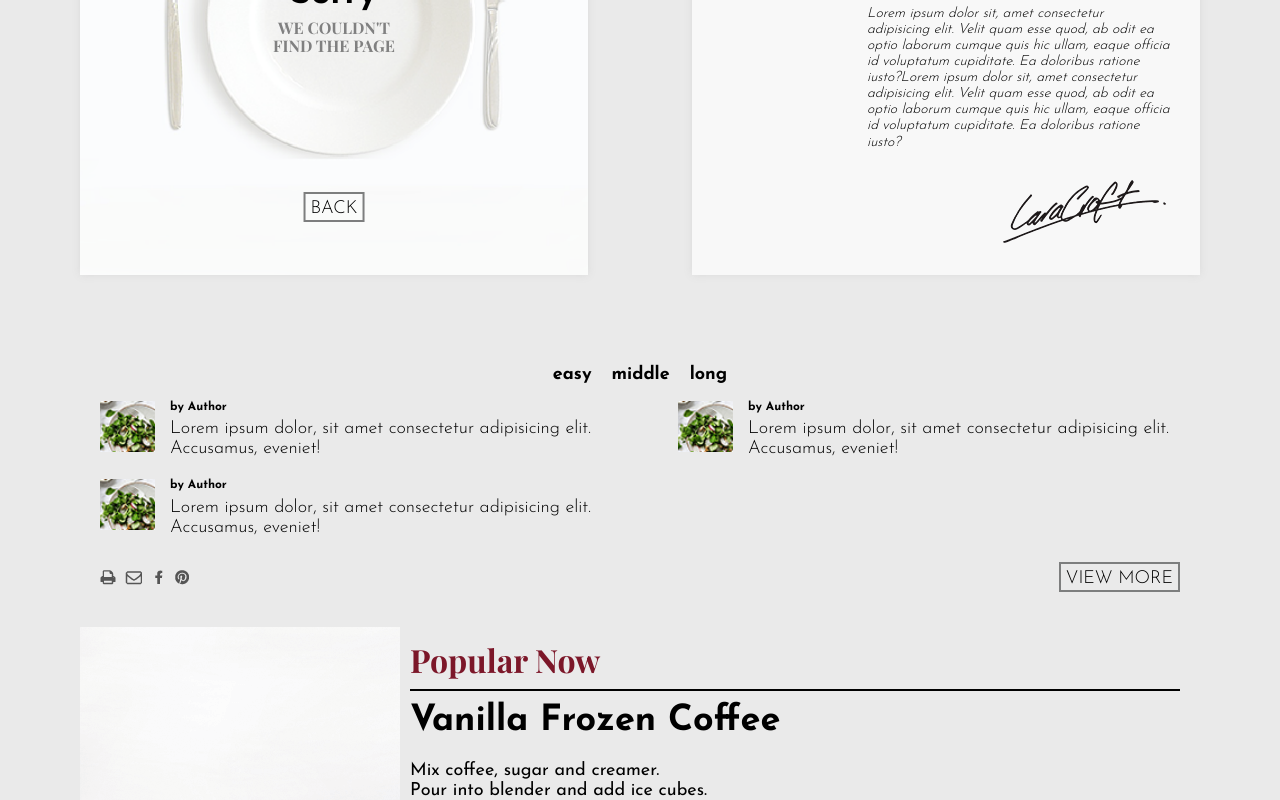
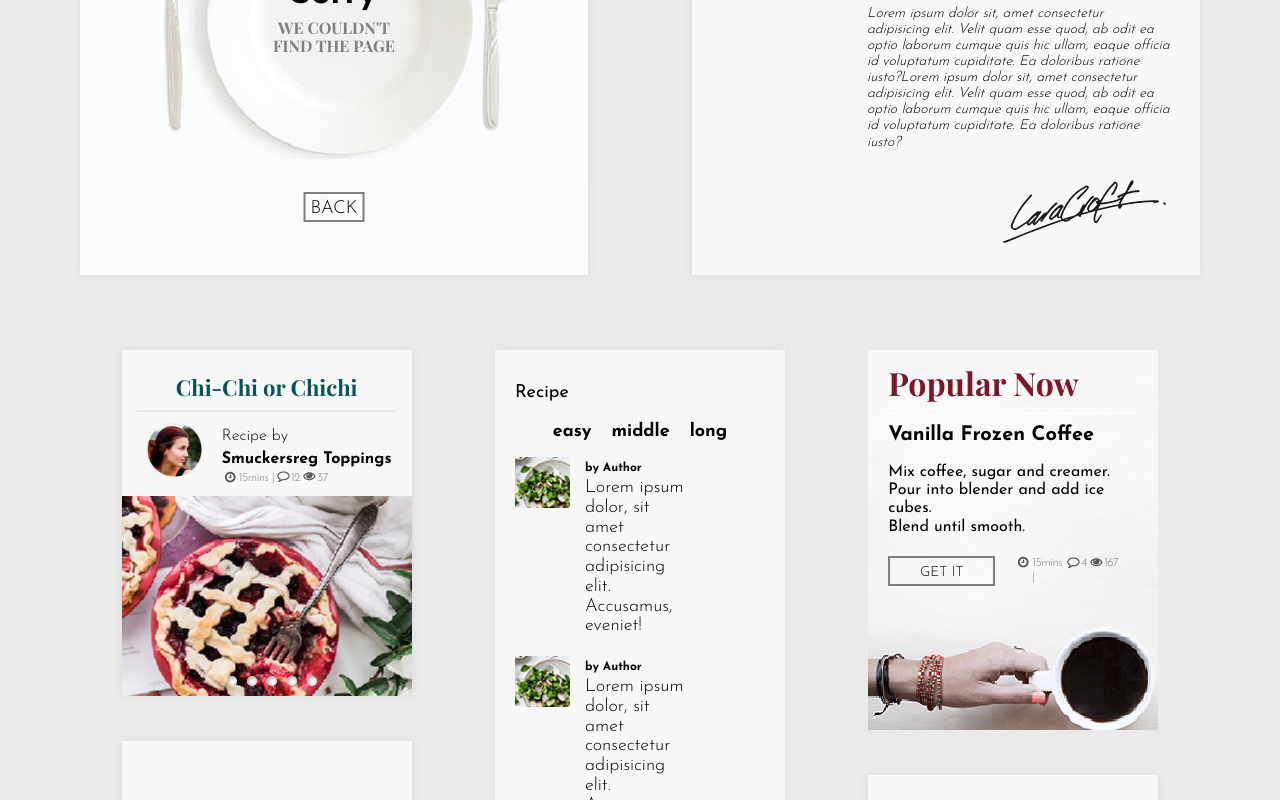
Before and after one commit to Pavel-Yarakhovich/Lemon, a website: page app/index.html in a window 1280 px wide. Shown: the part 2000-2800 px from the top of the page. Drawn offline with nearby package versions, Linux system fonts and the light colour scheme.

Commit message:
styles are updated

```diff
--- a/app/index.html
+++ b/app/index.html
@@ -45,12 +45,12 @@
 				<p class="main__get-it-recipe-item-content">Lorem, ipsum dolor sit amet consectetur adipisicing elit. Eos, ratione quod ex nulla soluta laudantium neque fuga qui quasi! Voluptas explicabo provident temporibus deleniti sit itaque dolore necessitatibus nostrum reiciendis?</p>
 			</article>
 			<button class="main__get-it-recipe-button" title="Get it recipe">get it recipe</button>
-						<div class="main__get-it-recipe-toggles">
-								<span class="main__get-it-recipe-toggle"></span>
-								<span class="main__get-it-recipe-toggle"></span>
-								<span class="main__get-it-recipe-toggle"></span>
-								<span class="main__get-it-recipe-toggle"></span>
-								<span class="main__get-it-recipe-toggle"></span>
+			<div class="main__get-it-recipe-toggles toggles">
+				<span class="toggle"></span>
+				<span class="toggle"></span>
+				<span class="toggle"></span>
+				<span class="toggle"></span>
+				<span class="toggle"></span>
 			</div>
 		</section>
 		<section class="main__recipe-gallery box-style">
@@ -124,7 +124,37 @@
 				</div>
 			</article>
 		</section>
-				<section class="main__recipes-list">
+		<section class="main__multipager">
+			<div class="main__miltipager-container">
+				<article class="main__small-recipe box-style">
+					<div class="main__small-recipe-inner">
+						<p class="main__small-recipe-title">Chi-Chi or Chichi</p>
+						<div class="main__small-recipe-description">
+							<img class="main__small-recipe-author-photo" src="img/author-photo.png" alt="Author" width="55" height="55"/>
+							<span class="main__small-recipe-recipe-by">Recipe by</span>
+							<span class="main__small-recipe-author">Smuckersreg Toppings</span>
+							<div class="main__small-recipe-information information">
+								<p class="information__cooking-time">15mins |</p>
+								<p class="information__comments">12</p>
+								<p class="information__views">37</p>
+							</div>
+						</div>
+					</div>
+					<div class="main__small-recipe-illustration"></div>
+					<div class="main__small-recipe-toggles toggles">
+						<span class="toggle"></span>
+						<span class="toggle"></span>
+						<span class="toggle"></span>
+						<span class="toggle"></span>
+						<span class="toggle"></span>
+					</div>
+				</article>
+				<article class="main__target box-style">
+				</article>
+			</div>
+			<div class="main__miltipager-container">
+				<article class="main__recipes-list box-style">
+					<p class="main__recipes-list-title">Recipe</p>
 					<div class="main__recipes-list-toggle">
 						<input type="checkbox" name="difficulty" value="easy" id="easy">
 						<input type="checkbox" name="difficulty" value="middle" id="middle">
@@ -135,15 +165,15 @@
 					</div>
 					<div class="main__recipes-list-easy-items">
 						<div class="main__recipes-list-item">
-										<p class="main__recipes-list-item-author">by Author</p>
+							<span class="main__recipes-list-item-author">by Author</span>
 							<p class="main__recipes-list-item-description">Lorem ipsum dolor, sit amet consectetur adipisicing elit. Accusamus, eveniet!</p>
 						</div>
 						<div class="main__recipes-list-item">
-									<p class="main__recipes-list-item-author">by Author</p>
+							<span class="main__recipes-list-item-author">by Author</span>
 							<p class="main__recipes-list-item-description">Lorem ipsum dolor, sit amet consectetur adipisicing elit. Accusamus, eveniet!</p>
 						</div>
 						<div class="main__recipes-list-item">
-									<p class="main__recipes-list-item-author">by Author</p>
+							<span class="main__recipes-list-item-author">by Author</span>
 							<p class="main__recipes-list-item-description">Lorem ipsum dolor, sit amet consectetur adipisicing elit. Accusamus, eveniet!</p>
 						</div>
 					</div>
@@ -154,10 +184,14 @@
 						<a class="main__recipes-list-user-actions-link fourth-action" href="#" target="_self" title="Pinterest">pinterest</a>
 					</div>
 					<button class="main__recipes-list-view-more-btn button">view more</button>
-				</section>
-				<section class="main__popular-now">
+				</article>
+				<article class="main__tags box-style"></article>
+				<article class="main__calendar box-style"></article>
+			</div>
+			<div class="main__miltipager-container">
+				<article class="main__popular-now">
 					<span class="main__popular-now-title">Popular Now</span>
-						<article class="main__popular-now-item">
+					<div class="main__popular-now-item">
 						<h1 class="main__popular-now-item-title">Vanilla Frozen Coffee</h1>
 						<p class="main__popular-now-item-description"> Mix coffee, sugar and creamer.<br>Pour into blender and add ice cubes.<br>Blend until smooth.</p>
 						<div class="main__popular-now-item-user-block">
@@ -168,7 +202,11 @@
 								<p class="information__views">167</p>
 							</div>
 						</div>
+					</div>
 				</article>
+				<article class="main__timeline box-style"></article>
+			</div>
+
 		</section>
 	</main>
 	<footer class="footer container">
@@ -198,7 +236,7 @@
 			<p class="footer__copyright-years">&#169; 2016-2019 lemon.</p>
 			<p class="footer__copyright-all-right-reserved">all right reserved</p>
 		</div>
-				<div class="footer__social">
+		<div class="footer__social footer__social-desktop">
 			<a class="footer__social-link footer__social-google" href="#" target="_blank" title="Google+">google+</a>
 			<a class="footer__social-link footer__social-twitter" href="#" target="_blank" title="Twitter">twitter</a>
 			<a class="footer__social-link footer__social-facebook" href="#" target="_blank" title="Facebook">facebook</a>
--- a/app/scss/style.scss
+++ b/app/scss/style.scss
@@ -541,11 +541,14 @@ body {
 	line-height: 28px;
 	vertical-align: middle;
 	padding: 0;
-	border: 2px solid #eaeaea;
+	padding-right: 10px;
+	// border: 2px solid #c5c5c5;
 	width: 162px;
 	height: 28px;
-	font-size: 12px;
-	color: #999;
+	font-size: 13px;
+	color: rgb(68, 67, 67);
+	box-sizing: border-box;
+	background: url('../img/zoomer.png') no-repeat 12px center, linear-gradient(45deg, #c5c5c5, #eaeaea 25%, transparent 75%);
 }
 
 .header__burger-menu {
@@ -630,7 +633,7 @@ body {
 	margin: 0 0 25px 0;
 }
 
-.main__get-it-recipe-toggles {
+.toggles {
 	position: absolute;
 	bottom: 25px;
 	right: 20px;
@@ -638,7 +641,7 @@ body {
 	justify-content: flex-end;
 }
 
-.main__get-it-recipe-toggle {
+.toggle {
 	display: block;
 	width: 10px;
 	height: 10px;
@@ -649,7 +652,7 @@ body {
 	box-shadow: inset 1px 1px 4px #999;
 }
 
-.main__get-it-recipe-toggle:hover {
+.toggle:hover {
 	background: #555;
 	box-shadow: inset -1px -1px 4px #ddd;
 }
@@ -836,4 +839,189 @@ body {
 	border-radius: 50%;
 	box-shadow: 2px 2px 8px 0 #dadada;
 }
+
+.main__multipager {
+	display: flex;
+	justify-content: space-around;
+	margin-bottom: 100px;
 }
+
+.main__miltipager-container {
+	width: 290px;
+	display: flex;
+	flex-direction: column;
+}
+
+.main__small-recipe {
+	display: flex;
+	flex-direction: column;
+	position: relative;
+	margin-bottom: 45px;
+}
+
+.main__small-recipe-inner {
+	padding: 25px 15px 0;
+	margin-bottom: 10px;
+}
+
+.main__small-recipe-title {
+	display: block;
+	margin: 0 0 15px;
+	padding-bottom: 10px;
+ 	border-bottom: 2px solid #eaeaea;
+ 	font-family: 'Playfair Display', serif;
+	font-size: 22px;
+	font-weight: 900;
+	text-align: center;
+	color: #055555;
+}
+
+.main__small-recipe-author-photo {
+	position: absolute;
+	top: -5px;
+	left: 10px;
+}
+
+.main__small-recipe-illustration {
+	height: 200px;
+	background: url('../img/get-it-recipe-bg.png') no-repeat 80% 40%;
+}
+
+.main__small-recipe-toggles {
+	right: 50%;
+	transform: translateX(50%);
+	bottom: 10px;
+}
+
+.main__small-recipe-description {
+	padding-left: 85px;
+	display: flex;
+	flex-direction: column;
+	position: relative;
+}
+
+.main__small-recipe-recipe-by {
+	font-size: 16px;
+	font-weight: 300;
+	margin-bottom: 4px;
+}
+
+.main__small-recipe-author {
+	font-size: 16px;
+	font-weight: 700;
+	margin-bottom: 4px;
+}
+
+.main__small-recipe-information {
+	padding: 0;
+}
+
+.main__target {
+	min-height: 470px;
+}
+
+.main__recipes-list {
+	margin-bottom: 45px;
+}
+
+.main__tags {
+	min-height: 160px;
+	margin-bottom: 45px;
+}
+
+.main__calendar {
+	min-height: 365px;
+}
+
+.main__popular-now {
+	min-height: 350px;
+	padding: 15px 20px;
+	display: flex;
+	flex-direction: column;
+	text-align: left;
+	background: url('../img/popular_now_bg.png') no-repeat center bottom, #f8f8f8;
+	margin-bottom: 45px;
+}
+
+.main__popular-now-title {
+	font-family: 'Playfair Display', serif;
+	font-weight: 700;
+	font-size: 32px;
+	color: #7c1729;
+	padding-bottom: 10px;
+	border-bottom: 2px solid #fbfcfd;
+}
+
+.main__popular-now-item-title {
+	margin: 10px 0;
+	font-size: 20px;
+}
+
+.main__popular-now-item-description {
+	font-size: 16px;
+}
+
+.main__popular-now-item-btn {
+	font-size: 14px;
+}
+
+.main__popular-now-item-user-block {
+	display: flex;
+	justify-content: space-between;
+	align-items: center;
+}
+
+.main__timeline {
+	min-height: 430px;
+}
+
+
+
+.footer {
+	flex-direction: row;
+	padding: 0 50px 0 85px;
+	position: relative;
+	justify-content: space-between;
+	align-items: center;
+	min-height: 180px;
+}
+
+.footer__user-block {
+	flex-basis: 65%;
+	flex-direction: row;
+}
+
+.footer__menu-list {
+	display: flex;
+	text-align: right;
+}
+
+.footer__menu-item-link {
+	padding: 0;
+	margin-right: 15px;
+}
+
+.footer__menu-item:last-child .footer__menu-item-link {
+	margin-right: 0;
+}
+
+.footer__copyright {
+	flex-basis: 35%;
+	border-top: none;
+	padding: 0;
+}
+
+.footer__copyright-all-right-reserved,
+.footer__copyright-years {
+	display: inline;
+	margin: 0;
+	padding: 0;
+}
+
+.footer__social-desktop {
+	position: absolute;
+	top: 100px;
+	left: 89%;
+}
+
+}
```
Also changed, not shown: app/css/style.min.css, app/img/zoomer.png (added). Lines whose indentation alone changed are shown as unchanged.
